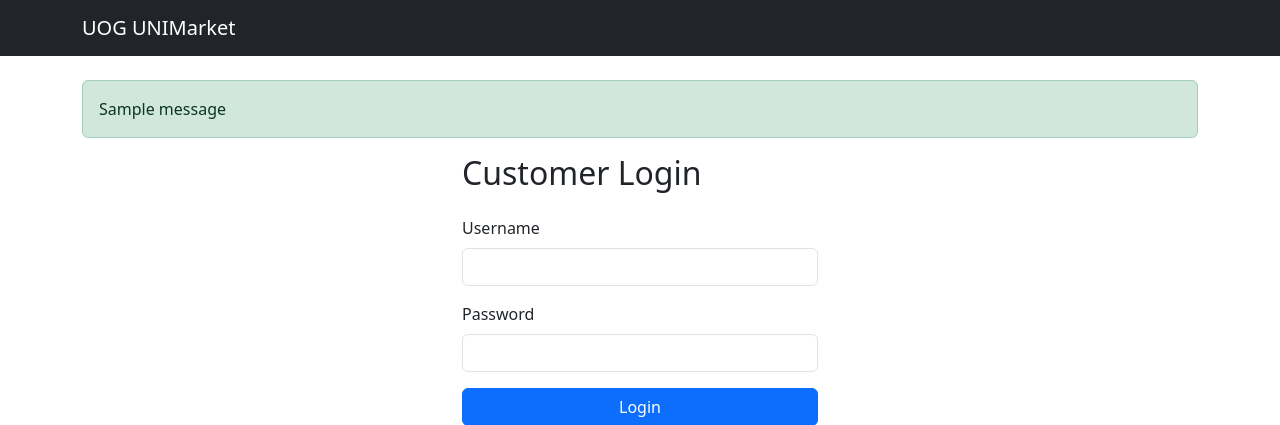
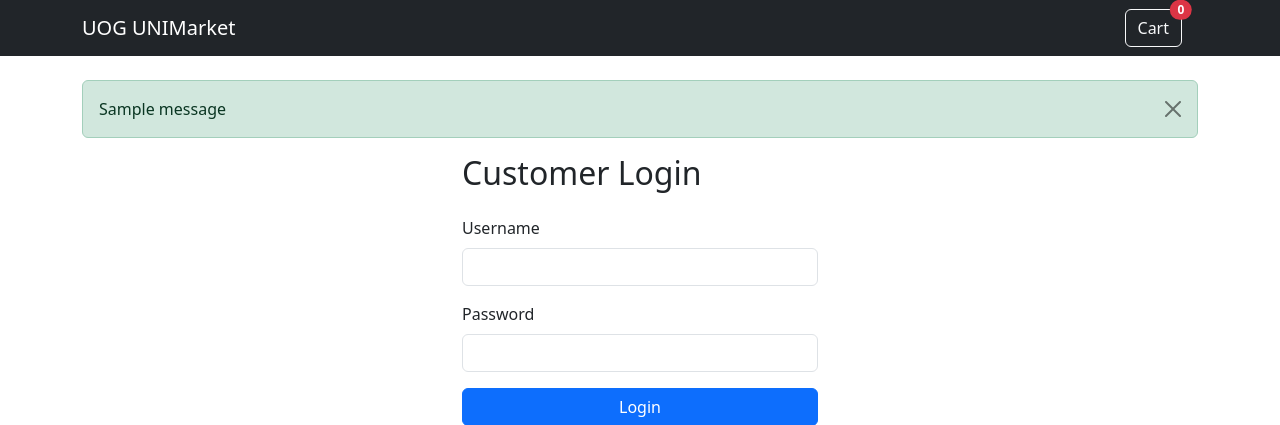
Before and after one commit to Yiwen1228/unimarket, a Django app: page /login/ in a window 1280 px wide. Shown: the top 425 px of the page. Run offline with Django 5.2, Linux system fonts and the light colour scheme; tables that the repository leaves empty hold one stand-in row (values such as "Sample post"); one stand-in notice (Sample message) is shown.

Commit message:
Add files via upload
更改了Base文件的部分内容，更好的结合我的interactive.js文件和chat.js文件

```diff
--- a/market/templates/market/base.html
+++ b/market/templates/market/base.html
@@ -1,24 +1,50 @@
-<!DOCTYPE html>
+{% load static %} <!DOCTYPE html>
 <html lang="en">
 <head>
     <meta charset="UTF-8">
     <meta name="viewport" content="width=device-width, initial-scale=1.0">
-    <title>UOG UNIMarket</title>
+
+    <meta name="description" content="UOG UNIMarket - 校园二手交易平台，为您提供最便捷的商品买卖体验。">
+    <title>{% block title %}UOG UNIMarket{% endblock %}</title>
+
     <link href="https://cdn.jsdelivr.net/npm/bootstrap@5.3.0/dist/css/bootstrap.min.css" rel="stylesheet">
-</head>
+
+    </head>
 <body>
     <nav class="navbar navbar-expand-lg navbar-dark bg-dark">
         <div class="container">
             <a class="navbar-brand" href="/">UOG UNIMarket</a>
+
+            <div class="d-flex align-items-center">
+                <a href="#" class="btn btn-outline-light position-relative me-3 text-decoration-none">
+                    Cart
+                    <span id="cart-badge" class="position-absolute top-0 start-100 translate-middle badge rounded-pill bg-danger" aria-live="polite">
+                        0 </span>
+                </a>
+            </div>
         </div>
     </nav>
+
     <div class="container mt-4">
-        {% for message in messages %}
-        <div class="alert alert-{{ message.tags }}">{{ message }}</div>
-        {% endfor %}
+        {% if messages %}
+            {% for message in messages %}
+            <div class="alert alert-{{ message.tags }} alert-dismissible fade show" role="alert">
+                {{ message }}
+                <button type="button" class="btn-close" data-bs-dismiss="alert" aria-label="Close"></button>
+            </div>
+            {% endfor %}
+        {% endif %}
+
         {% block content %}
         {% endblock %}
     </div>
+
     <script src="https://cdn.jsdelivr.net/npm/bootstrap@5.3.0/dist/js/bootstrap.bundle.min.js"></script>
+
+    <script src="{% static 'market/js/api.js' %}"></script>
+    <script src="{% static 'market/js/interactive.js' %}"></script>
+
+    {% block extra_js %}
+    {% endblock %}
 </body>
 </html>
```
